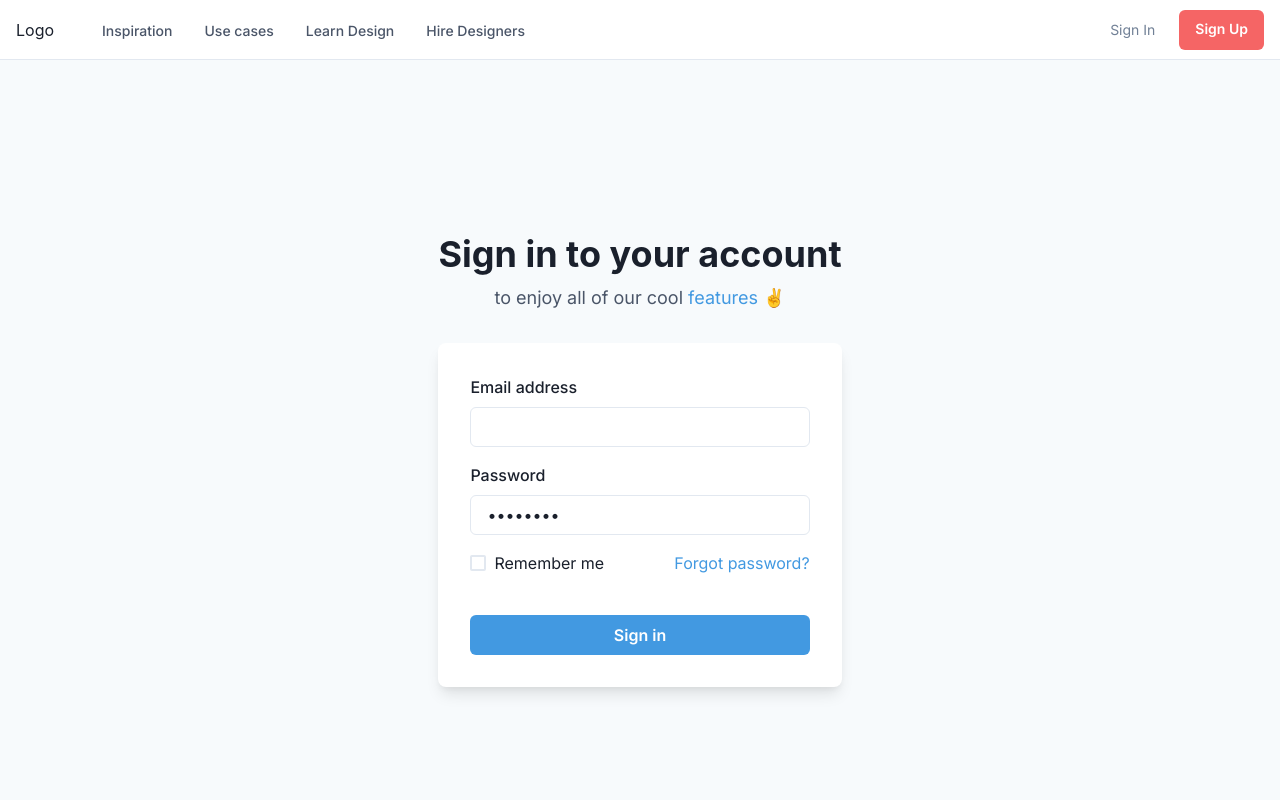
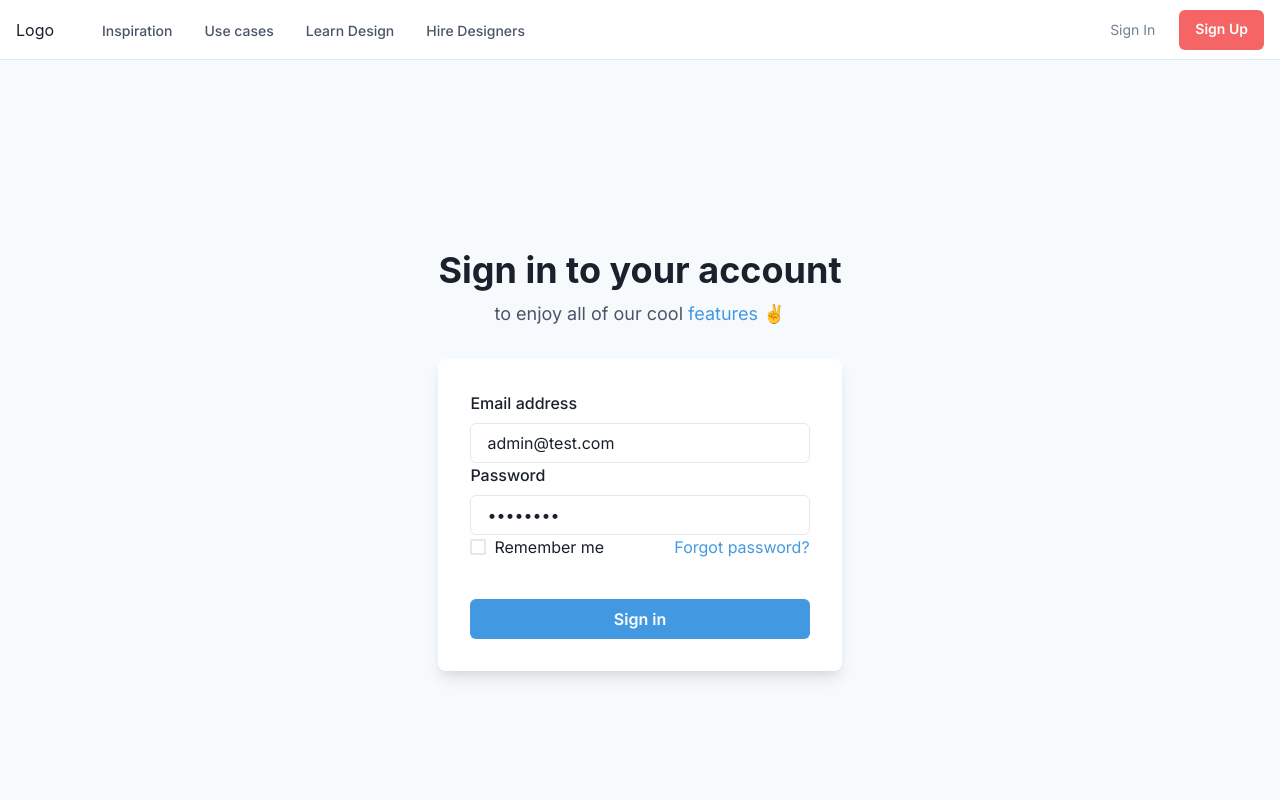
Before and after one commit to larbikhounti/stateless-front, a Next.js app: page /auth/login in a window 1280 px wide. Shown: the top 800 px of the page. Built offline with nearby package versions, Linux system fonts and the light colour scheme.

Commit message:
adding login with save token

```diff
--- a/src/app/auth/login/page.tsx
+++ b/src/app/auth/login/page.tsx
@@ -1,4 +1,5 @@
-"use client"
+"use client";
+import {get,save} from "@/app/cookies/cookiesHandler";
 import {
   Flex,
   Box,
@@ -12,53 +13,144 @@ import {
   Heading,
   Text,
   useColorModeValue,
-  } from '@chakra-ui/react';
+  useToast,
+} from "@chakra-ui/react";
+import { useRouter } from "next/navigation";
+import { useState } from "react";
 
 export default function Login() {
+  const { push } = useRouter();
+  const toast = useToast();
+  const [isSubmitting, setIsSubmitting] = useState(false);
+  const [email, setEmail] = useState("admin@test.com");
+  const [password, setPassword] = useState("password");
+
+  const handleSubmit = (e: any ) => {
+    e.preventDefault();
+    setIsSubmitting(true);
+    console.log(e.target);
+
+    const fetchData = async () => {
+      const url = "http://localhost:80/api/v1/login"; // Replace with your API endpoint
+      const payload = {
+        email,
+        password,
+      };
+
+      try {
+        const res = await fetch(url, {
+          method: "POST",
+          headers: {
+            "Content-Type": "application/json",
+            host: "localhost",
+          },
+          body: JSON.stringify(payload),
+        });
+
+        const data = await res.json();
+        if(!data.access_token){
+          toast({
+            position: "top",
+            title: "An error occurred.",
+            description: data.message,
+            status: "error",
+            duration: 9000,
+            isClosable: true,
+          });
+
+        }else{
+          await save("access_token",data.access_token)
+          toast({
+            position: "top",
+            title: "Message",
+            description: "Logged in successfully",
+            status: "success",
+            duration: 9000,
+            isClosable: true,
+          });
+        }
+        setIsSubmitting(false);
+
+
+        console.log("no error " + data);
+        push("/auth/login");
+      } catch (error) {
+        setIsSubmitting(false);
+        console.error("Error:", error);
+        toast({
+          position: "top",
+          title: "An error occurred.",
+          description: "Unable to login your account.",
+          status: "error",
+          duration: 9000,
+          isClosable: true,
+        });
+      }
+    };
+    fetchData();
+  };
+
   return (
     <Flex
-        minH={'100vh'}
-        align={'center'}
-        justify={'center'}
-        bg={useColorModeValue('gray.50', 'gray.800')}>
-        <Stack spacing={8} mx={'auto'} maxW={'lg'} py={12} px={6}>
-          <Stack align={'center'}>
-            <Heading fontSize={'4xl'}>Sign in to your account</Heading>
-            <Text fontSize={'lg'} color={'gray.600'}>
-              to enjoy all of our cool <Link color={'blue.400'}>features</Link> ✌️
+      minH={"100vh"}
+      align={"center"}
+      justify={"center"}
+      bg={useColorModeValue("gray.50", "gray.800")}
+    >
+      <Stack spacing={8} mx={"auto"} maxW={"lg"} py={12} px={6}>
+        <Stack align={"center"}>
+          <Heading fontSize={"4xl"}>Sign in to your account</Heading>
+          <Text fontSize={"lg"} color={"gray.600"}>
+            to enjoy all of our cool <Link color={"blue.400"}>features</Link> ✌️
           </Text>
         </Stack>
         <Box
-            rounded={'lg'}
-            bg={useColorModeValue('white', 'gray.700')}
-            boxShadow={'lg'}
-            p={8}>
+          rounded={"lg"}
+          bg={useColorModeValue("white", "gray.700")}
+          boxShadow={"lg"}
+          p={8}
+        >
           <Stack spacing={4}>
+          <form onSubmit={handleSubmit}>
             <FormControl id="email">
               <FormLabel>Email address</FormLabel>
-                <Input  type="email" />
+              <Input
+               onChange={(e) => setEmail(e.target.value)}
+               value={email}
+              type="email" />
             </FormControl>
             <FormControl id="password">
               <FormLabel>Password</FormLabel>
-                <Input defaultValue="passowrd" type="password" />
+              <Input
+                onChange={(e) => setPassword(e.target.value)}
+                value={password}
+                type="password" />
             </FormControl>
             <Stack spacing={10}>
               <Stack
-                  direction={{ base: 'column', sm: 'row' }}
-                  align={'start'}
-                  justify={'space-between'}>
+                direction={{ base: "column", sm: "row" }}
+                align={"start"}
+                justify={"space-between"}
+              >
                 <Checkbox>Remember me</Checkbox>
-                  <Link href='/auth/forget' color={'blue.400'}>Forgot password?</Link>
+                <Link href="/auth/forget" color={"blue.400"}>
+                  Forgot password?
+                </Link>
               </Stack>
               <Button
-                  bg={'blue.400'}
-                  color={'white'}
+                type="submit"
+                isLoading={isSubmitting}
+                loadingText="Logging in Your Account... "
+                bg={"blue.400"}
+                color={"white"}
                 _hover={{
-                    bg: 'blue.500',
-                  }}>
+                  bg: "blue.500",
+                }}
+              >
                 Sign in
               </Button>
             </Stack>
+          </form>
           </Stack>
         </Box>
       </Stack>
--- a/src/app/auth/register/page.tsx
+++ b/src/app/auth/register/page.tsx
@@ -109,7 +109,7 @@ export default function Register() {
             <form onSubmit={handleSubmit}>
               <HStack>
                 <Box>
-                  <FormControl isRequired id="lastName">
+                  <FormControl paddingY={4} isRequired id="lastName">
                     <FormLabel fontWeight={"bold"}>Username</FormLabel>
                     <Input
                       onChange={(e) => setUsername(e.target.value)}
@@ -119,7 +119,7 @@ export default function Register() {
                   </FormControl>
                 </Box>
               </HStack>
-              <FormControl id="email" isRequired>
+              <FormControl paddingY={4} id="email" isRequired>
                 <FormLabel fontWeight={"bold"}>Email address</FormLabel>
                 <Input
                   onChange={(e) => setEmail(e.target.value)}
@@ -127,7 +127,7 @@ export default function Register() {
                   type="email"
                 />
               </FormControl>
-              <FormControl id="password" isRequired>
+              <FormControl paddingY={4} id="password" isRequired>
                 <FormLabel fontWeight={"bold"}>Password</FormLabel>
                 <InputGroup>
                   <Input
--- /dev/null
+++ b/src/app/cookies/cookiesHandler.ts
@@ -0,0 +1,17 @@
+'use server'
+
+import { cookies } from 'next/headers'
+
+export  async function save(key : string, value : string) {
+  cookies().set({
+    name: "access_token",
+    value: value,
+    httpOnly: true,
+    path: '/',
+  })
+}
+
+export async function get(key : string) {
+    const cookieStore = cookies()
+    return cookieStore.get(key)
+}
```
Lines whose indentation alone changed are shown as unchanged.
